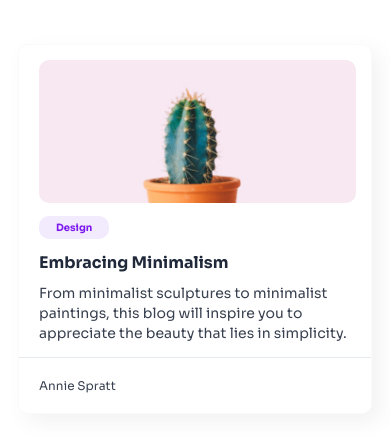
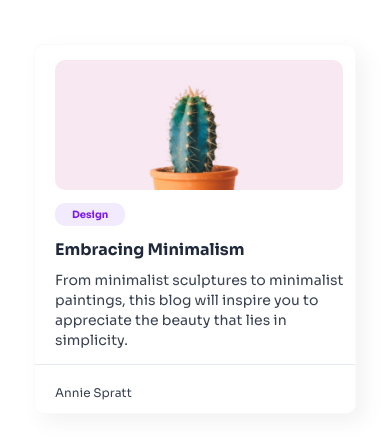
Before and after one commit to triveni-3124/WEB-DEVELOPMENT, a plain HTML site: page DevChallenge-2/index.html in a window 390 px wide. Shown: the part 201-640 px from the top of the page. Drawn offline with Linux system fonts and the light colour scheme.

Commit message:
Add responsive design for mobile

```diff
--- a/DevChallenge-2/index.html
+++ b/DevChallenge-2/index.html
@@ -23,7 +23,7 @@
       .card {
         width: 22em;
         height: 23em;
-        border: 1px solid #FAFAF9;
+        border: 1px solid #fafaf9;
         box-shadow: 8px 8px 20px 0px rgba(85, 85, 85, 0.08);
         border-radius: 10px;
       }
@@ -33,41 +33,47 @@
         margin: 15px 20px 5px;
       }
       #capsule {
-        border: 2px solid #F2EAFD;
+        border: 2px solid #f2eafd;
         border-radius: 10px;
         font-size: 10px;
         display: inline-block;
         padding: 3px 15px;
-        margin : 3px 20px;
-        background-color: #F2EAFD;
-        color: #7C19EE;
+        margin: 3px 20px;
+        background-color: #f2eafd;
+        color: #7c19ee;
       }
-      .text{
+      .text {
         padding-left: 20px;
         margin-top: 5px;
       }
-      .text p:first-child{
-        color: #20293A;
+      .text p:first-child {
+        color: #20293a;
         font-size: 16px;
         margin-top: 10px;
         margin-bottom: 0px;
       }
-      .text p:nth-child(2){
+      .text p:nth-child(2) {
         color: #394150;
         font-size: 14px;
         margin-top: 10px;
         line-height: 20px;
-
       }
-      hr{
+      hr {
         border: none;
-        border-top: 1px solid #E5EAF0;
+        border-top: 1px solid #e5eaf0;
       }
-      .author{
+      .author {
         color: #394150;
         padding-left: 20px;
         font-size: 12px;
         margin-top: 20px;
+      }
+
+      @media (max-width: 600px) {
+        .card {
+          width: 20em;
+          height: 23em;
+        }
       }
     </style>
   </head>
@@ -76,9 +82,14 @@
       <div class="card">
         <img src="Cactus.jpg" alt="cactus" />
         <div id="capsule"><strong>Design</strong></div>
-        <div class="text"><p><strong>Embracing Minimalism</strong></p>
-        <p>From minimalist sculptures to minimalist paintings, this blog will inspire you to appreciate the beauty that lies in simplicity.</p></div>
-        <hr>
+        <div class="text">
+          <p><strong>Embracing Minimalism</strong></p>
+          <p>
+            From minimalist sculptures to minimalist paintings, this blog will
+            inspire you to appreciate the beauty that lies in simplicity.
+          </p>
+        </div>
+        <hr />
         <p class="author">Annie Spratt</p>
       </div>
     </div>
```
